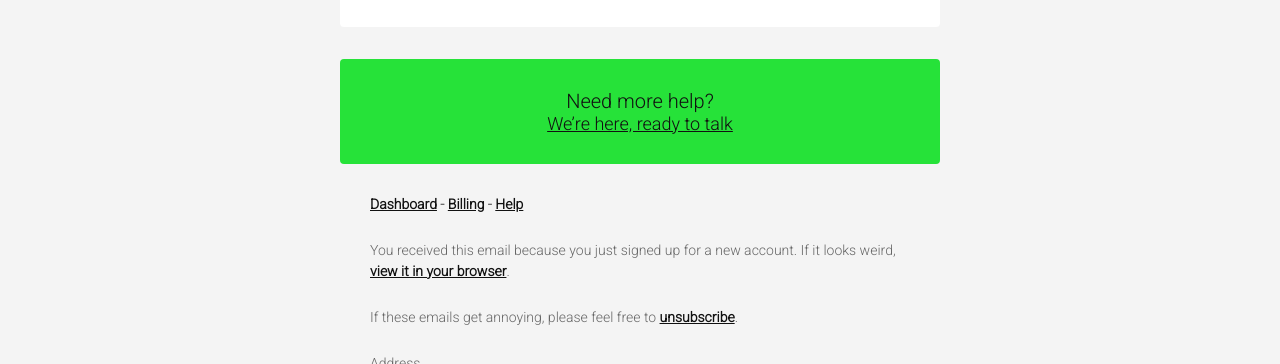
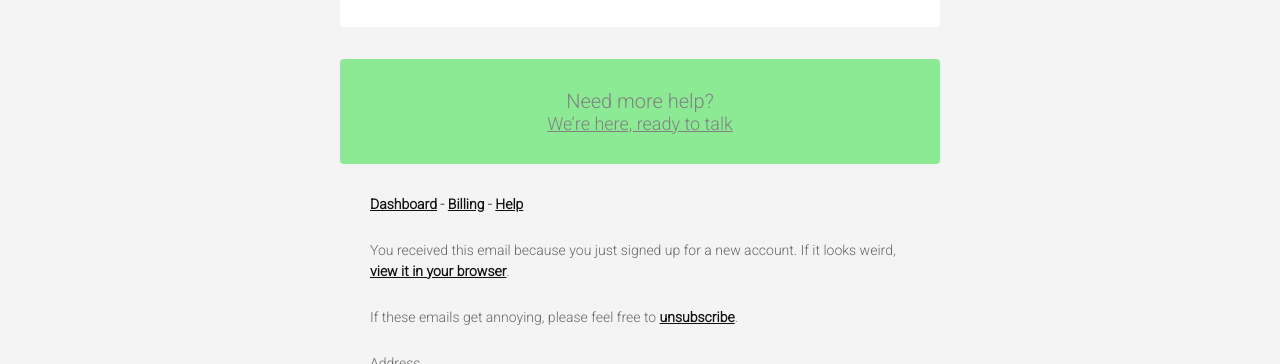
Before and after one commit to Tolu-max/Egr_email_templete, a plain HTML site: page index.html in a window 1280 px wide. Shown: the part 784-1148 px from the top of the page. Drawn offline with Linux system fonts and the light colour scheme.

Commit message:
Update index.html

```diff
--- a/index.html
+++ b/index.html
@@ -931,7 +931,7 @@ button.es-button {
                                                             <tbody>
                                                                 <tr>
                                                                     <td class="esd-container-frame" width="600" valign="top" align="center">
-                                                                        <table style="background-color: #26E239; border-radius: 4px; border-collapse: separate;" width="100%" cellspacing="0" cellpadding="0" bgcolor="#ffecd1">
+                                                                        <table style="background-color: rgb(38, 226, 57) ; opacity: 0.5; border-radius: 4px; border-collapse: separate;" width="100%" cellspacing="0" cellpadding="0" bgcolor="#ffecd1">
                                                                             <tbody>
                                                                                 <tr>
                                                                                     <td class="esd-block-text es-p30t es-p30r es-p30l" align="center">
```
